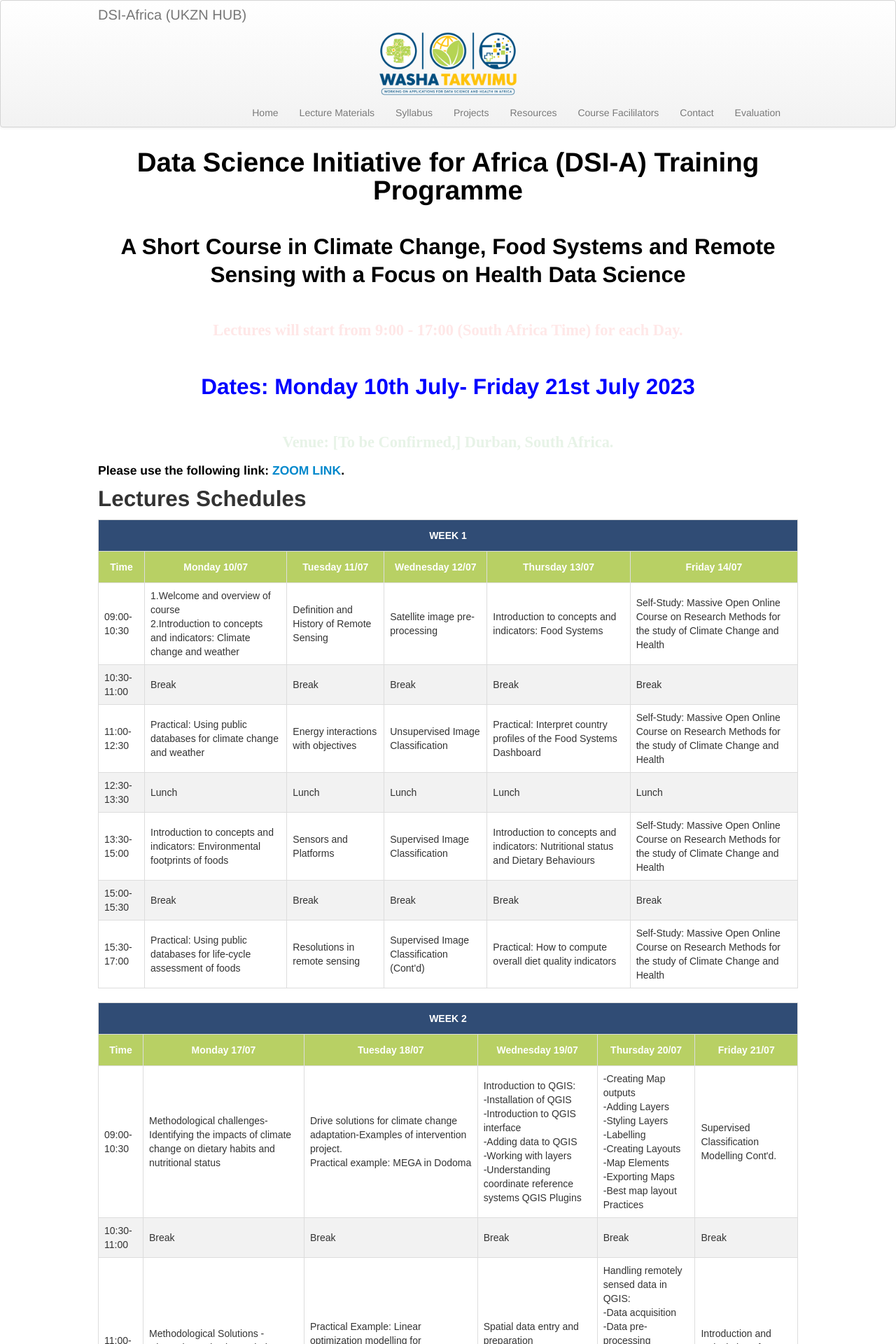
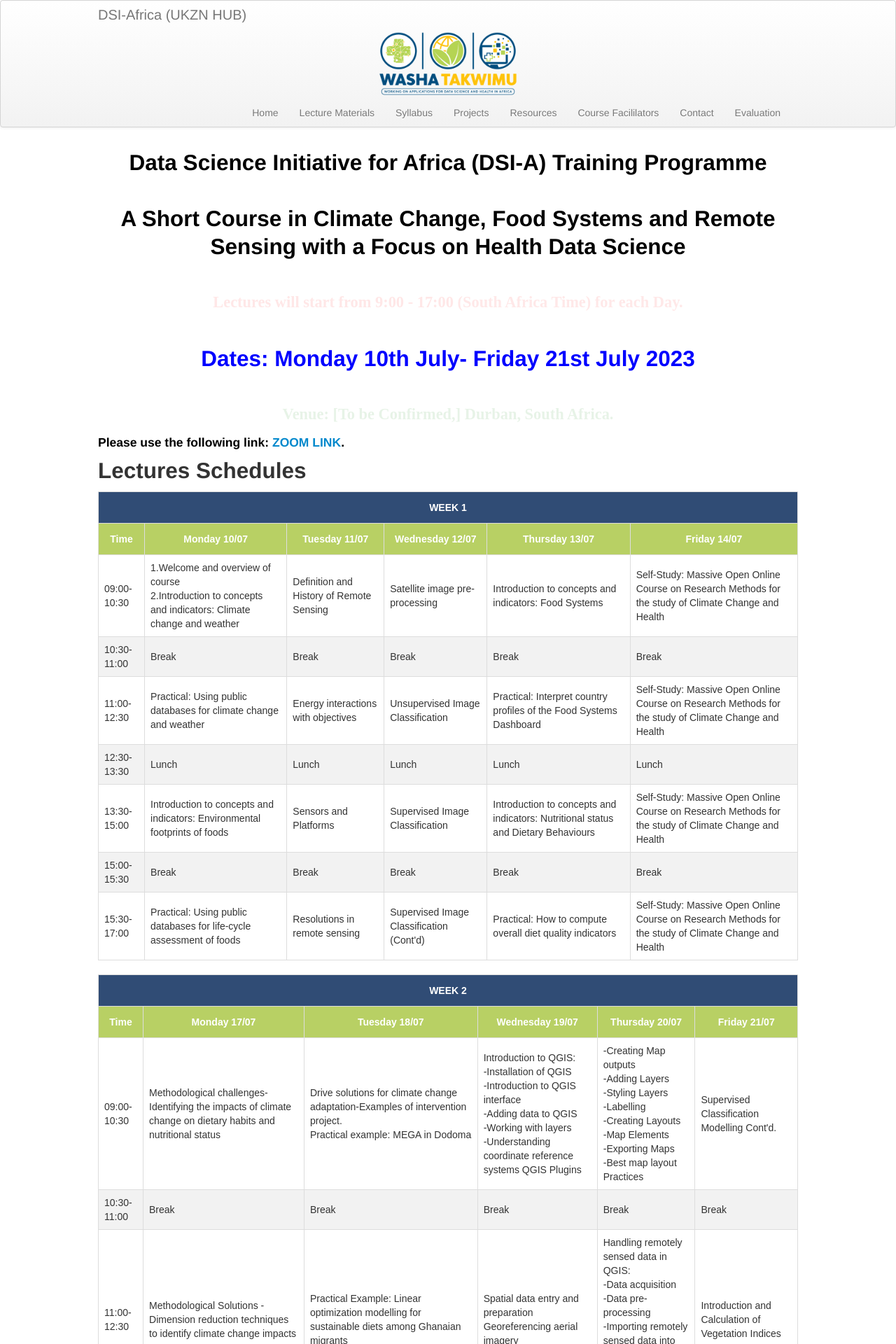
Before and after one commit to ccfscourseukzn/ccfscourseukzn.github.io, a Jekyll site: the page built from index.md, in a window 1280 px wide. Shown: the top 1920 px of the page at 70% size. Built offline with Jekyll 4.4.1, drawn with Linux system fonts in a browser that asks for light colours.

Commit message:
Update index.md

```diff
--- a/index.md
+++ b/index.md
@@ -7,7 +7,7 @@ title: Climate Change, Food System and Remote Sensing
 
 <head>
     <meta charset="UTF-8">
-     <meta name="viewport" content="width=device-width, initial-scale=1.0">
+     <meta name="viewport" content="width=device-width, initial-scale=1.2">
 
 
     <style>
@@ -111,7 +111,7 @@ title: Climate Change, Food System and Remote Sensing
 
 <body>
 
-<h1 style="background-color:white; color:black; text-align: center;">  Data Science Initiative for Africa (DSI-A) Training Programme </h1><br>
+<h2 style="background-color:white; color:black; text-align: center;">  Data Science Initiative for Africa (DSI-A) Training Programme </h2><br>
 
 
 <h2 style="background-color:white; color:black; text-align: center;">  A Short Course in Climate Change, Food Systems and Remote Sensing with a Focus on Health Data Science </h2> <br>
```
